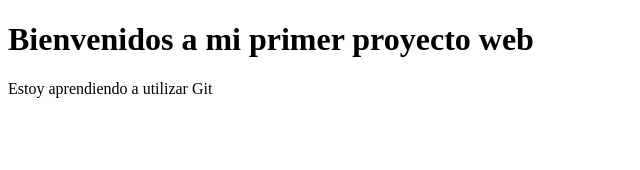
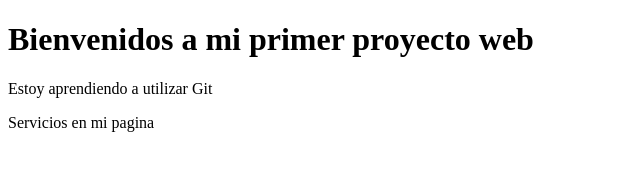
Before and after one commit to CamilaCazaresG/mi_proyecto_web, a plain HTML site: page index.html in a window 1280 px wide. Shown: the whole page, without its empty margins (0-640 px from the left). Drawn offline with Linux system fonts and the light colour scheme.

Commit message:
Agrego pagina de servicios

```diff
--- a/index.html
+++ b/index.html
@@ -6,5 +6,6 @@
 <body>
     <h1>Bienvenidos a mi primer proyecto web</h1>
     <p>Estoy aprendiendo a utilizar Git</p>
+    <p>Servicios en mi pagina</p>
 </body>
 </html>
```
Also changed, not shown: servicios.html (added).
